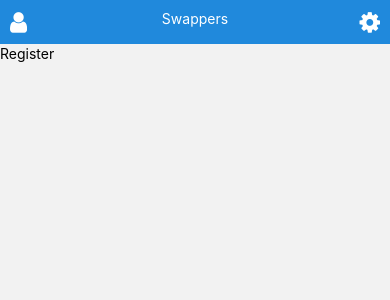
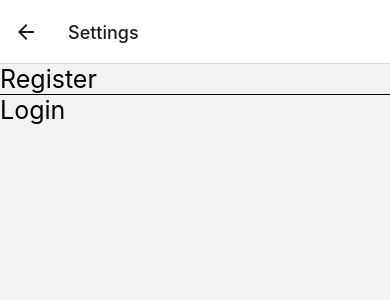
Before and after one commit to grumpet/react-routes, a React Native app: screen /Settings in a window 390 px wide. Shown: the top 300 px of the page. Built offline with nearby package versions, Linux system fonts and the light colour scheme.

Commit message:
first commit

```diff
--- a/package.json
+++ b/package.json
@@ -21,6 +21,7 @@
     "react-native": "0.73.6",
     "react-native-elements": "^3.4.3",
     "react-native-gesture-handler": "~2.14.0",
+    "react-native-image-picker": "^7.1.2",
     "react-native-safe-area-context": "4.8.2",
     "react-native-screens": "~3.29.0",
     "react-native-swipe-cards": "^0.1.1",
--- a/src/_layout.js
+++ b/src/_layout.js
@@ -16,9 +16,9 @@ function Layout() {
       <Stack.Navigator>
         <Stack.Screen name="Home" component={Home} options={{ headerShown: false }}/>
         <Stack.Screen name="About" component={About} options={{ headerShown: false }}/>
-        <Stack.Screen name="Settings" component={Settings} options={{ headerShown: false }}/>
-        <Stack.Screen name="Profile" component={Profile} options={{ headerShown: false }}/>
-        <Stack.Screen name="Login" component={Login} options={{ headerShown: false }}/>
+        <Stack.Screen name="Settings" component={Settings} />
+        <Stack.Screen name="Profile" component={Profile} />
+        <Stack.Screen name="Login" component={Login} />
         <Stack.Screen name="Register" component={Register} />
       </Stack.Navigator>
       </NavigationContainer>
--- a/src/screens/Profile.js
+++ b/src/screens/Profile.js
@@ -1,12 +1,10 @@
 import { View, Text } from 'react-native'
 import React from 'react'
-import Menu from '../components/Menu';
 
 
 const Profile = () => {
   return (
     <View>
-    <Menu/>
 
       <Text>Profile</Text>
     </View>
--- a/src/screens/Register.js
+++ b/src/screens/Register.js
@@ -1,12 +1,101 @@
-import { View, Text } from 'react-native'
-import React from 'react'
+import React, { useState } from 'react';
+import { View, TextInput, Button, StyleSheet, Image, Alert } from 'react-native';
+import ImagePicker from 'react-native-image-picker';
 
 const Register = () => {
+  const [email, setEmail] = useState('');
+  const [password, setPassword] = useState('');
+  const [city, setCity] = useState('');
+  const [profilePic, setProfilePic] = useState(null);
+  const [inventoryPics, setInventoryPics] = useState([null, null, null]);
+
+  const handleRegister = () => {
+    // Perform registration operation
+  }
+
+  const selectImage = (setImage) => {
+    ImagePicker.showImagePicker({}, (response) => {
+      if (response.didCancel) {
+        Alert.alert('You cancelled image picker');
+      } else if (response.error) {
+        Alert.alert('ImagePicker Error: ', response.error);
+      } else {
+        const source = { uri: response.uri };
+        setImage(source);
+      }
+    });
+  };
+
+  const selectInventoryImage = (index) => {
+    selectImage((source) => {
+      setInventoryPics((prev) => {
+        const copy = [...prev];
+        copy[index] = source;
+        return copy;
+      });
+    });
+  };
+
   return (
-    <View>
-      <Text>Register page</Text>
+    <View style={styles.container}>
+      <TextInput
+        style={styles.input}
+        onChangeText={setEmail}
+        value={email}
+        placeholder="Email"
+        keyboardType="email-address"
+      />
+      <TextInput
+        style={styles.input}
+        onChangeText={setPassword}
+        value={password}
+        placeholder="Password"
+        secureTextEntry
+      />
+      <TextInput
+        style={styles.input}
+        onChangeText={setCity}
+        value={city}
+        placeholder="City"
+      />
+      <Button title="Select Profile Picture" onPress={() => selectImage(setProfilePic)} />
+      <Image source={profilePic} style={styles.image} />
+      <View style={styles.inventory}>
+        {inventoryPics.map((pic, index) => (
+          <View key={index}>
+            <Button title={`Select Inventory Picture ${index + 1}`} onPress={() => selectInventoryImage(index)} />
+            <Image source={pic} style={styles.image} />
+          </View>
+        ))}
+      </View>
+      <Button title="Register" onPress={handleRegister} />
     </View>
-  )
+  );
 }
 
-export default Register
+const styles = StyleSheet.create({
+  container: {
+    flex: 1,
+    justifyContent: 'center',
+    padding: 16,
+  },
+  input: {
+    height: 40,
+    borderColor: 'gray',
+    borderWidth: 1,
+    marginBottom: 12,
+    paddingLeft: 8,
+  },
+  image: {
+    width: 100,
+    height: 100,
+    marginBottom: 12,
+  },
+  inventory: {
+    flexDirection: 'row',
+    justifyContent: 'space-between',
+    marginBottom: 12,
+  },
+});
+
+export default Register;
--- a/src/screens/Settings.js
+++ b/src/screens/Settings.js
@@ -1,6 +1,5 @@
 import React from 'react';
-import { View, Text, FlatList, TouchableOpacity } from 'react-native';
-import Menu from '../components/Menu';
+import { View, Text, FlatList, TouchableOpacity, StyleSheet } from 'react-native';
 
 const Settings = ({ navigation }) => {
   const settingsOptions = [
@@ -9,6 +8,11 @@ const Settings = ({ navigation }) => {
       title: 'Register',
       navigateTo: 'Register',
     },
+    {
+      id: '2',
+      title: 'Login',
+      navigateTo: 'Login',
+    },
     // Add more options here
   ];
 
@@ -16,20 +20,35 @@ const Settings = ({ navigation }) => {
     navigation.navigate(navigateTo);
   };
 
+  const SeparatorComponent = () => {
+    return <View style={styles.separator} />;
+  };
+
   return (
     <View>
-      <Menu />
       <FlatList
         data={settingsOptions}
         keyExtractor={(item) => item.id}
         renderItem={({ item }) => (
           <TouchableOpacity onPress={() => handlePress(item.navigateTo)}>
-            <Text>{item.title}</Text>
+            <Text style={styles.text}>{item.title}</Text>
           </TouchableOpacity>
         )}
+        ItemSeparatorComponent={SeparatorComponent}
       />
     </View>
   );
 };
 
+const styles = StyleSheet.create({
+  separator: {
+    height: 1,
+    width: '100%',
+    backgroundColor: '#000',
+  },
+  text: {
+    fontSize: 25,
+  },
+});
+
 export default Settings;
```
Also changed, not shown: 1 other file (tests, documents, lock files or other folders).
